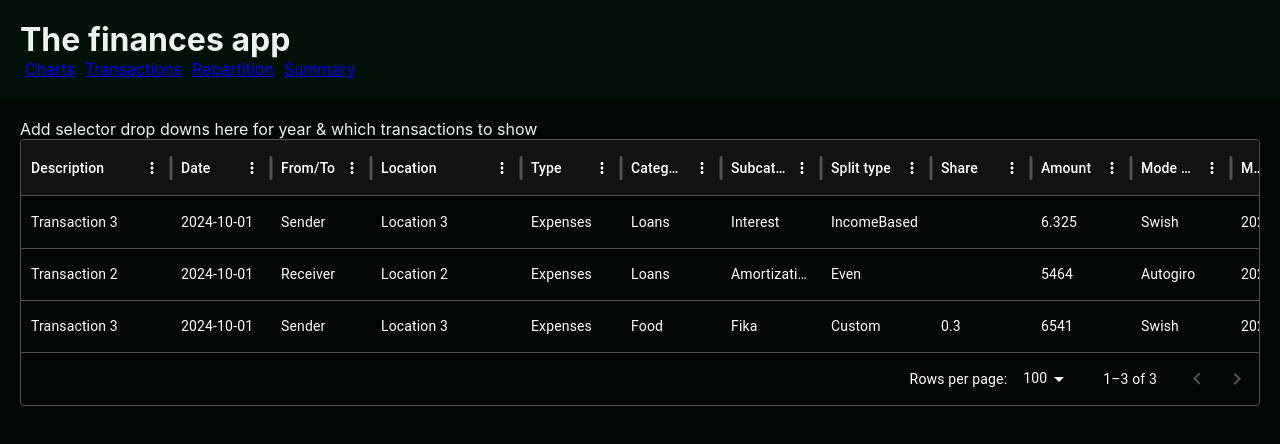
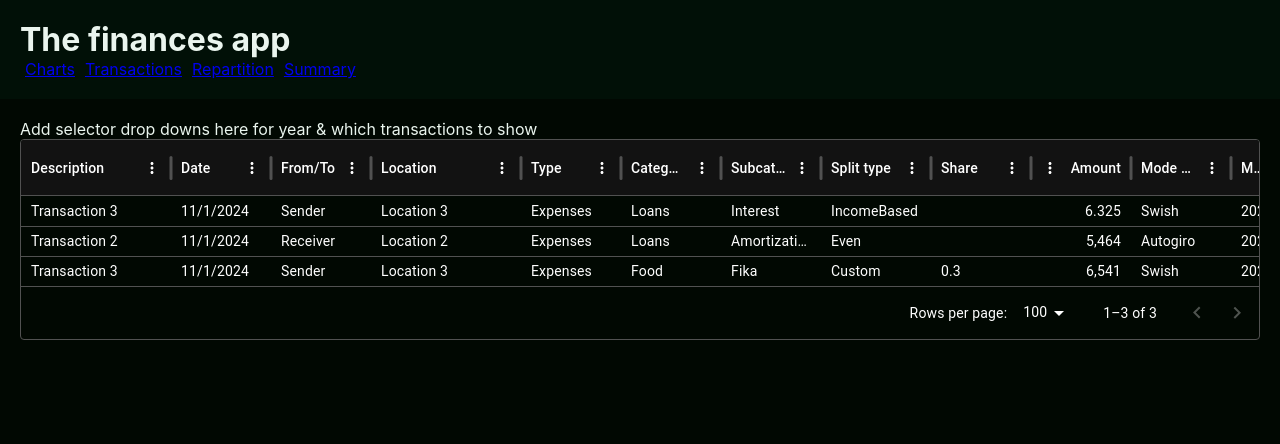
Before and after one commit to elisakaisa/Finances-client-react, a React (Create React App) app: page /charts in a window 1280 px wide. Shown: the top 444 px of the page. Built offline with nearby package versions, Linux system fonts and the light colour scheme.

Commit message:
customized grid a bit more

```diff
--- a/src/components/TransactionGrid.tsx
+++ b/src/components/TransactionGrid.tsx
@@ -25,7 +25,7 @@ const TransactionGrid = () => {
         {
             'id': 'ff1cd517-c123-4e29-917d-01aa78243e54',
             'description': 'Transaction 3',
-            'date': '2024-10-01',
+            'date': new Date(2024, 10, 1),
             'fromOrTo': 'Sender',
             'location': 'Location 3',
             'excludeFromSummary': false,
@@ -43,7 +43,7 @@ const TransactionGrid = () => {
           {
             'id': '5ff99a52-4418-45da-bc56-577b5a18a107',
             'description': 'Transaction 2',
-            'date': '2024-10-01',
+            'date': new Date(2024, 10, 1),
             'fromOrTo': 'Receiver',
             'location': 'Location 2',
             'excludeFromSummary': false,
@@ -61,7 +61,7 @@ const TransactionGrid = () => {
           {
             'id': '3ee0d647-f0e9-4e99-a7d9-85e7fb98c954',
             'description': 'Transaction 3',
-            'date': '2024-10-01',
+            'date': new Date(2024, 10, 1),
             'fromOrTo': 'Sender',
             'location': 'Location 3',
             'excludeFromSummary': false,
@@ -77,6 +77,14 @@ const TransactionGrid = () => {
             'userId': '00000000-0000-0000-0000-000000000001'
           }
     ];
+
+    // TODO: probs need to have state for types, category, subcategory to limit choices when editing
+    const transactionTypes: string[] = ['Expenses', 'Income', 'Savings'];
+    const categoryNames: string[] = ['Utilities', 'Income'];
+    const subcategoryNames: string[] = ['Amortization', 'Interest'];
+    const splitType: string[] = ['Individual', 'Even', 'Income based', 'Custom'];
+    const modeOfPayment: string[] = ['Debit', 'Transfer', 'Autogiro', 'Swish', 'Other'];
+
 
     // State to manage the rows (e.g., after deleting or editing)
     const [rowData, setRowData] = useState(testData);
@@ -133,20 +141,77 @@ const TransactionGrid = () => {
     }));
 
     const columns: GridColDef[] = [
-        { field: 'description', headerName: 'Description', width: 150 },
-        { field: 'date', headerName: 'Date', minWidth: 50, flex: 0 },
-        { field: 'fromOrTo', headerName: 'From/To', minWidth: 50, flex: 0 },
-        { field: 'location', headerName: 'Location', width: 150 },
-        { field: 'transactionType', headerName: 'Type', minWidth: 50, flex: 0 },
-        { field: 'categoryName', headerName: 'Category', minWidth: 50, flex: 0 },
-        { field: 'subcategoryName', headerName: 'Subcategory', minWidth: 50, flex: 0 },
-        { field: 'splitType', headerName: 'Split type', minWidth: 110, flex: 0 },
-        { field: 'userShare', headerName: 'Share', minWidth: 20, flex: 0 },
-        { field: 'amount', headerName: 'Amount', minWidth: 50, flex: 0},
-        { field: 'modeOfPayment', headerName: 'Mode of Payment', minWidth: 50, flex: 0 },
-        { field: 'financialMonth', headerName: 'Month', minWidth: 50, maxWidth: 70, flex: 0 },
-        { field: 'excludeFromSummary', headerName: 'Exclude', minWidth: 40, maxWidth: 70, flex: 0 },
-        { field: 'toVerify', headerName: 'Verify', minWidth: 40, maxWidth: 70, flex: 0 },
+        {
+          field: 'description', headerName: 'Description',
+          width: 150,
+          editable: true
+        },
+        {
+          field: 'date', headerName: 'Date',
+          minWidth: 50, flex: 0,
+          editable: true, type: 'date'
+        },
+        {
+          field: 'fromOrTo', headerName: 'From/To',
+          minWidth: 50, flex: 0,
+          editable: true
+        },
+        {
+          field: 'location',
+          headerName: 'Location',
+          width: 150,
+          editable: true
+        },
+        {
+          field: 'transactionType', headerName: 'Type',
+          minWidth: 50, flex: 0,
+          editable: true, type: 'singleSelect', valueOptions: transactionTypes
+        },
+        {
+          field: 'categoryName', headerName: 'Category',
+          minWidth: 50, flex: 0,
+          editable: true, type: 'singleSelect', valueOptions: categoryNames
+        },
+        {
+          field: 'subcategoryName', headerName: 'Subcategory',
+          minWidth: 50, flex: 0,
+          editable: true, type: 'singleSelect', valueOptions: subcategoryNames
+        },
+        {
+          field: 'splitType', headerName: 'Split type',
+          minWidth: 110, flex: 0,
+          editable: true , type: 'singleSelect', valueOptions: splitType
+        },
+        {
+          field: 'userShare', headerName: 'Share',
+          minWidth: 20, flex: 0,
+          editable: true
+        },
+        {
+          field: 'amount', headerName: 'Amount',
+          minWidth: 50, flex: 0,
+          editable: true, type: 'number'
+        },
+        {
+          field: 'modeOfPayment', headerName: 'Mode of Payment',
+          minWidth: 50, flex: 0,
+          editable: true, type: 'singleSelect', valueOptions: modeOfPayment
+        },
+        {
+          field: 'financialMonth', headerName: 'Month',
+          minWidth: 50, maxWidth: 70, flex: 0,
+          editable: true
+        },
+        {
+          field: 'excludeFromSummary', headerName: 'Exclude',
+          minWidth: 40, maxWidth: 70, flex: 0,
+          editable: true
+        },
+        {
+          field: 'toVerify', headerName: 'Verify',
+          minWidth: 40, maxWidth: 70, flex: 0,
+          editable: true
+        },
     ];
 
     const updatedColumns = [...columns, actionColumn];
@@ -155,7 +220,8 @@ const TransactionGrid = () => {
         <ThemeProvider theme={darkTheme}>
             <DataGrid
                 rows={rows}
-                columns={updatedColumns} />
+                columns={updatedColumns}
+                rowHeight={30} />
         </ThemeProvider>
     );
 };
--- a/src/models/TransactionResponse.tsx
+++ b/src/models/TransactionResponse.tsx
@@ -1,7 +1,7 @@
 export interface TransactionResponse {
     id: string,
     description: string,
-    date: string, //TODO: is is date ot other type?
+    date: Date,
     fromOrTo: string,
     location: string,
     excludeFromSummary: boolean,
```
